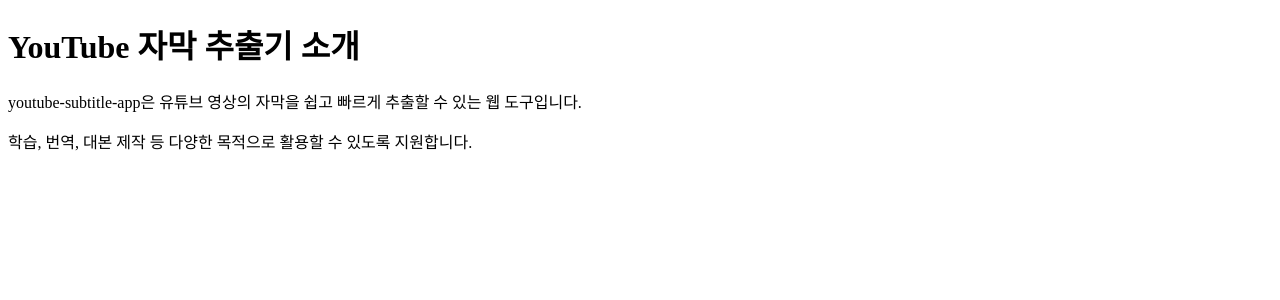
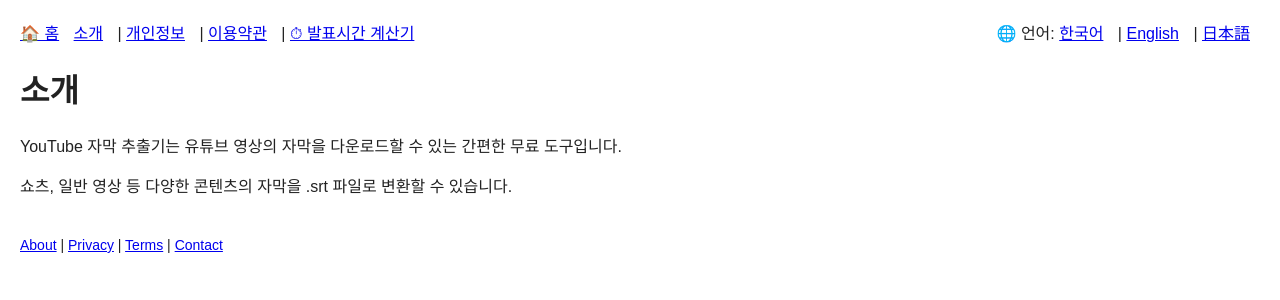
Before and after one commit to ieum3355/youtube-subtitle-app, a Flask app: page /about in a window 1280 px wide. Shown: the top 300 px of the page. Run offline with Flask 3, Linux system fonts and the light colour scheme.

Commit message:
Update about.html

```diff
--- a/templates/about.html
+++ b/templates/about.html
@@ -1,12 +1,7 @@
-<!DOCTYPE html>
-<html lang="ko">
-<head>
-  <meta charset="UTF-8">
-  <title>소개 - YouTube 자막 추출기</title>
-</head>
-<body>
-  <h1>YouTube 자막 추출기 소개</h1>
-  <p>youtube-subtitle-app은 유튜브 영상의 자막을 쉽고 빠르게 추출할 수 있는 웹 도구입니다.</p>
-  <p>학습, 번역, 대본 제작 등 다양한 목적으로 활용할 수 있도록 지원합니다.</p>
-</body>
-</html>
+{% extends "base.html" %}
+{% block title %}소개 - YouTube 자막 추출기{% endblock %}
+{% block content %}
+<h1>소개</h1>
+<p>YouTube 자막 추출기는 유튜브 영상의 자막을 다운로드할 수 있는 간편한 무료 도구입니다.</p>
+<p>쇼츠, 일반 영상 등 다양한 콘텐츠의 자막을 .srt 파일로 변환할 수 있습니다.</p>
+{% endblock %}
```
